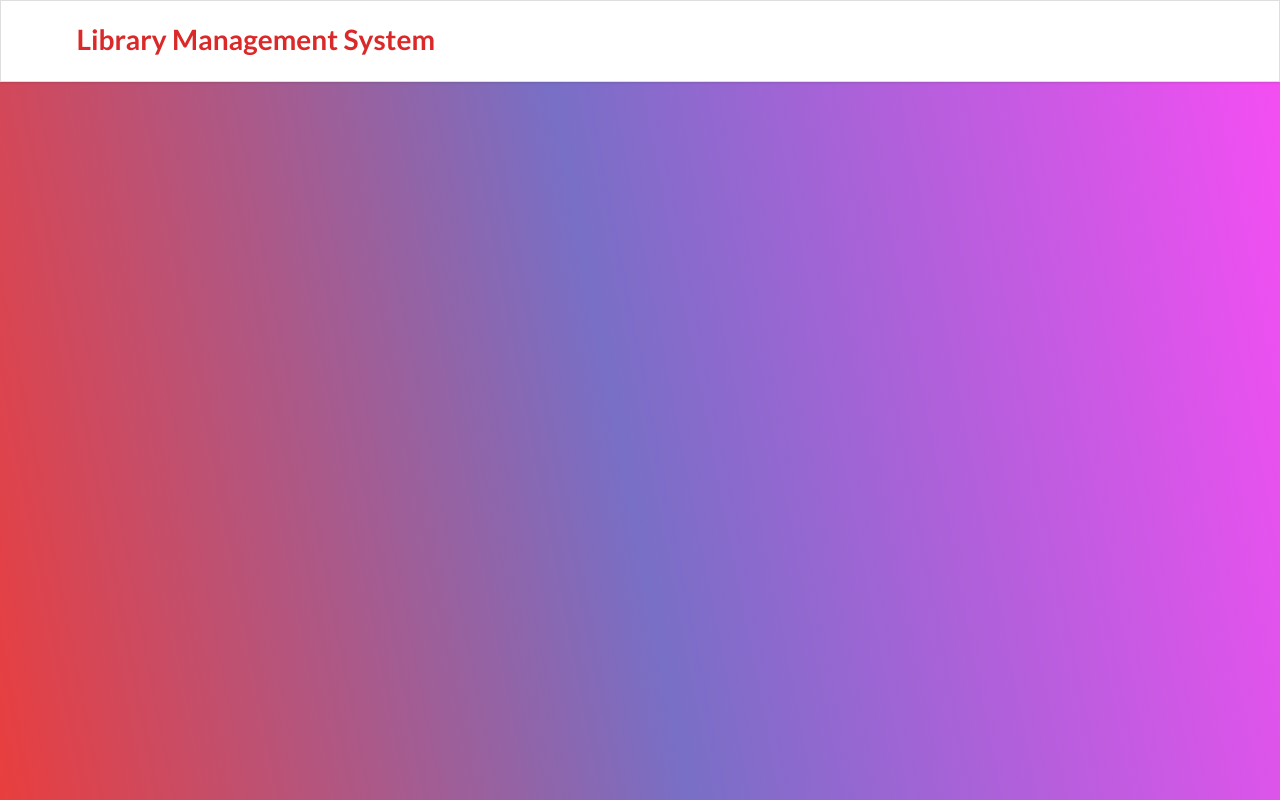
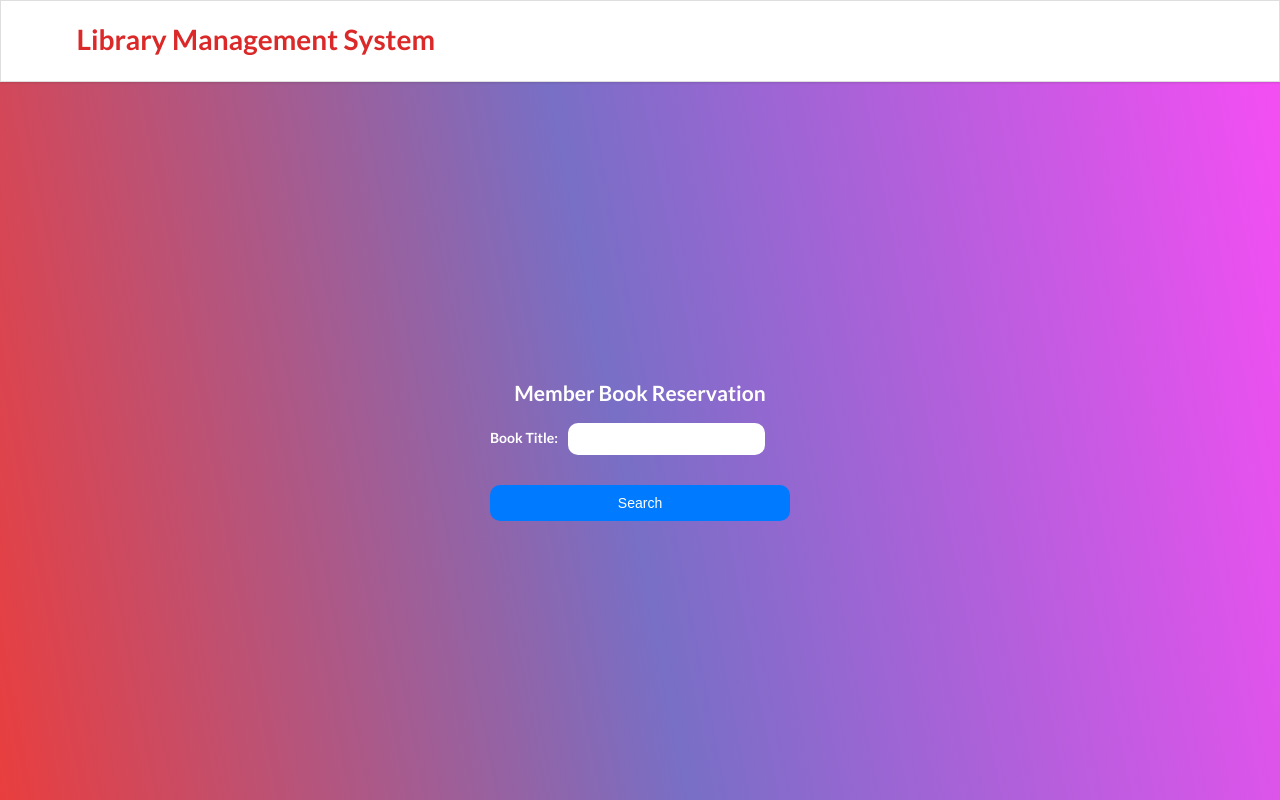
Before and after one commit to cepdnaclk/e19-co225-Library-Management-System-Web-App, a React (Create React App) app in the folder src/main/resources/statics/: page /memberbookreservation in a window 1280 px wide. Built offline with nearby package versions, Linux system fonts and the light colour scheme; no server answers.

Commit message:
Update App.js with new 2 paths. Adding 2 new files BookSearchResult.js and MemberBookReservation.js

```diff
--- a/src/main/resources/statics/src/components/App.js
+++ b/src/main/resources/statics/src/components/App.js
@@ -6,6 +6,9 @@ import AddBook from './AddBook';
 import BookList from './BookList';
 import { Login } from './Login';
 import { Register } from './Register';
+import MemberBookReservation from './MemberBookReservation';
+import BookSearchResults from "./BookSearchResults";
+
 
 function App() {
   const LOCAL_STORAGE_KEY = "books";
@@ -48,6 +51,8 @@ function App() {
             <Routes>
               <Route path="/addbook" element={<AddBook addBookHandler={addBookHandler} />} />
               <Route path="/booklist" element={<BookList books={books} deleteBookHandler={deleteBookHandler} />} />
+              <Route path="/memberbookreservation" element={<MemberBookReservation />} />
+              <Route path="/book-search-results" component={BookSearchResults} />
               <Route path="/" element={
                 currentForm === "login"
                   ? <Login onFormSwitch={toggleForm} />
--- /dev/null
+++ b/src/main/resources/statics/src/components/BookSearchResults.js
@@ -0,0 +1,26 @@
+import React from 'react';
+import BookCard from './BookCard';
+import "./MemberBookReservation.css";
+
+const BookSearchResults = ({ books, reserveHandler }) => {
+  return (
+    <div className="book-search-results">
+      <h3>Search Results</h3>
+      {books.length > 0 ? (
+        <div className="book-list">
+          {books.map((book) => (
+            <BookCard
+              key={book.id}
+              book={book}
+              reserveHandler={reserveHandler}
+            />
+          ))}
+        </div>
+      ) : (
+        <p>No results found.</p>
+      )}
+    </div>
+  );
+};
+
+export default BookSearchResults;
--- /dev/null
+++ b/src/main/resources/statics/src/components/MemberBookReservation.css
@@ -0,0 +1,61 @@
+.member-book-reservation {
+    margin-top: 20px;
+  }
+
+  .member-book-reservation h2 {
+    font-size: 1.5rem;
+    margin-bottom: 10px;
+  }
+
+  .member-book-reservation form {
+    display: flex;
+    flex-direction: column;
+    width: 300px;
+  }
+
+  .member-book-reservation label {
+    font-weight: bold;
+    margin-bottom: 5px;
+  }
+
+  .member-book-reservation input {
+    padding: 8px;
+    margin-bottom: 10px;
+  }
+
+  .member-book-reservation button {
+    padding: 10px;
+    background-color: #007bff;
+    color: #fff;
+    border: none;
+    cursor: pointer;
+  }
+
+  .member-book-reservation button:hover {
+    background-color: #0056b3;
+  }
+  .member-book-reservation {
+    display: flex;
+    flex-direction: column;
+    align-items: center;
+  }
+
+  .input-group {
+    display: flex;
+    align-items: center;
+    margin-bottom: 10px;
+  }
+
+  .input-group label {
+    margin-right: 10px;
+  }
+
+  .success-message {
+    color: green;
+    margin-bottom: 10px;
+  }
+
+  .error-message {
+    color: red;
+    margin-bottom: 10px;
+  }
--- /dev/null
+++ b/src/main/resources/statics/src/components/MemberBookReservation.js
@@ -0,0 +1,136 @@
+import React, { useState, useEffect } from "react";
+import { useNavigate } from "react-router-dom";
+import "./MemberBookReservation.css";
+import BookList from "./BookList";
+import BookSearchResults from "./BookSearchResults";
+
+
+const MemberBookReservation = () => {
+  const [reservationData, setReservationData] = useState({
+    memberId: "",
+    memberName: "",
+    bookTitle: ""
+  });
+
+  const [message, setMessage] = useState("");
+  const [error, setError] = useState("");
+  const [books, setBooks] = useState([]);
+  const [availableBooks, setAvailableBooks] = useState([]);
+
+  useEffect(() => {
+    // Fetch all books from the backend API and set them in the books state
+    // Replace the API endpoint with your actual backend API endpoint for fetching books
+    fetch("api/v1/book")
+      .then((response) => response.json())
+      .then((data) => {
+        setBooks(data);
+      })
+      .catch((error) => {
+        console.log("Error fetching books:", error);
+      });
+  }, []);
+
+  const handleInputChange = (e) => {
+    const { name, value } = e.target;
+    setReservationData((prevData) => ({
+      ...prevData,
+      [name]: value
+    }));
+  };
+
+  const navigate = useNavigate();
+
+  const handleSearch = () => {
+    // Filter the books list based on the partial match of the bookTitle entered in the search
+    const filteredBooks = books.filter((book) =>
+      book.title.toLowerCase().includes(reservationData.bookTitle.toLowerCase())
+    );
+
+    // Filter the available books from the filtered books list
+    const availableBooks = filteredBooks.filter((book) => book.status === "Available");
+
+    setAvailableBooks(availableBooks);
+
+    // Navigate to the search results page
+    navigate("/book-search-results");
+  };
+
+  const handleReservation = (bookId) => {
+    // Find the selected book from the availableBooks list based on the bookId
+    const selectedBook = availableBooks.find((book) => book.id === bookId);
+
+    // Perform the reservation logic only if the selectedBook exists
+    if (selectedBook) {
+      // Check if the book has at least one copy available
+      if (selectedBook.copies > 0) {
+        // Perform the reservation logic here
+        console.log("Reserving book with id:", bookId);
+
+        // Update the book's copies and status
+        const updatedBooks = books.map((book) => {
+          if (book.id === bookId) {
+            // Reduce the number of copies by one
+            const updatedCopies = book.copies - 1;
+
+            // Update the book's status based on the number of copies
+            const updatedStatus = updatedCopies === 0 ? "Unavailable" : "Available";
+
+            return {
+              ...book,
+              copies: updatedCopies,
+              status: updatedStatus,
+            };
+          }
+          return book;
+        });
+
+        // Update the books state with the updated book list
+        setBooks(updatedBooks);
+
+        // Reset the form after reservation
+        setReservationData({
+          memberId: "",
+          memberName: "",
+          bookTitle: ""
+        });
+        setMessage("Reservation successful");
+        setError("");
+      } else {
+        // Book is not available for reservation
+        setMessage("");
+        setError("The book is not available for reservation.");
+      }
+    }
+  };
+
+  return (
+    <div className="member-book-reservation">
+      <h2>Member Book Reservation</h2>
+      {message && <p className="success-message">{message}</p>}
+      {error && <p className="error-message">{error}</p>}
+      <form onSubmit={handleSearch}>
+        <div className="input-group">
+          <label htmlFor="bookTitle">Book Title:</label>
+          <input
+            type="text"
+            id="bookTitle"
+            name="bookTitle"
+            value={reservationData.bookTitle}
+            onChange={handleInputChange}
+            required
+          />
+        </div>
+        <button type="submit">Search</button>
+      </form>
+      <div className="book-list">
+        {availableBooks.length > 0 ? (
+          <BookList books={availableBooks} reserveHandler={handleReservation} />
+        ) : (
+          <p></p>
+        )}
+      </div>
+    </div>
+  );
+};
+
+export default MemberBookReservation;
```
